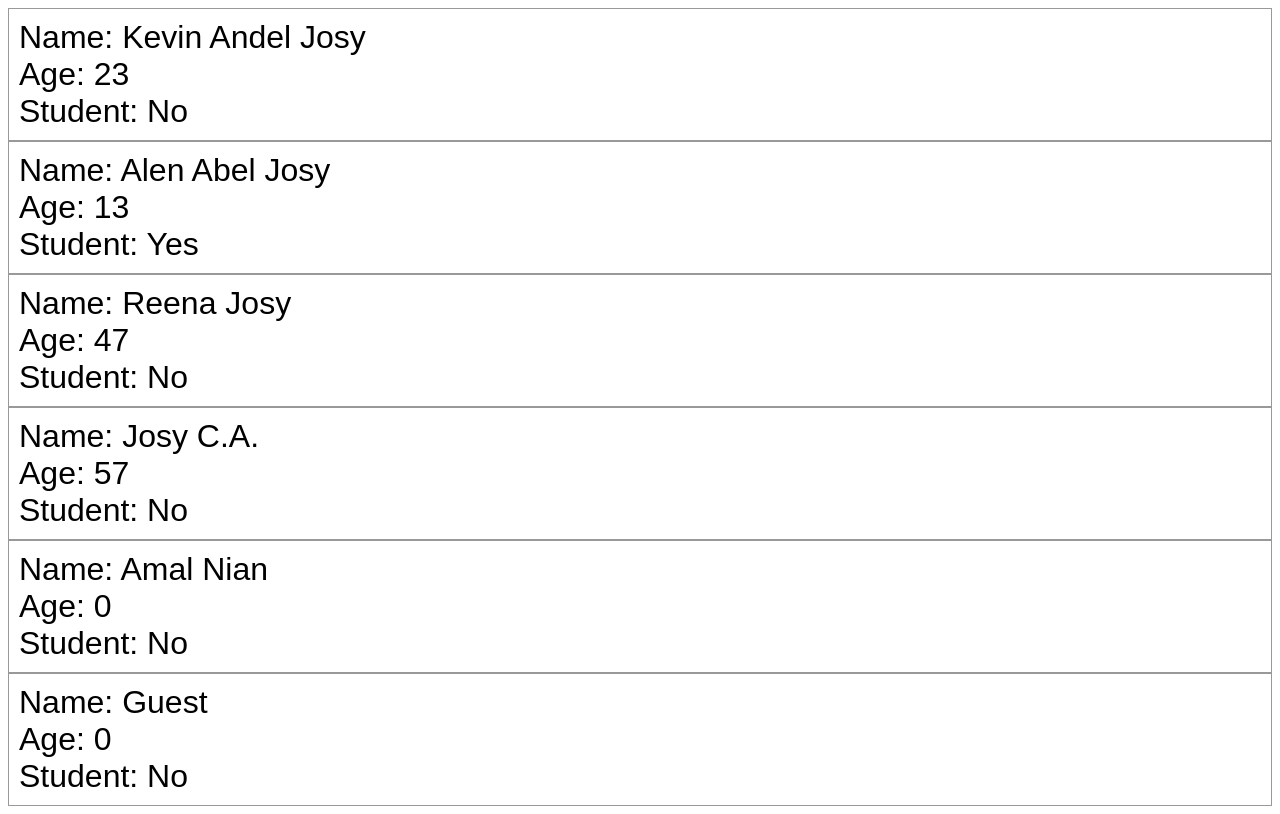
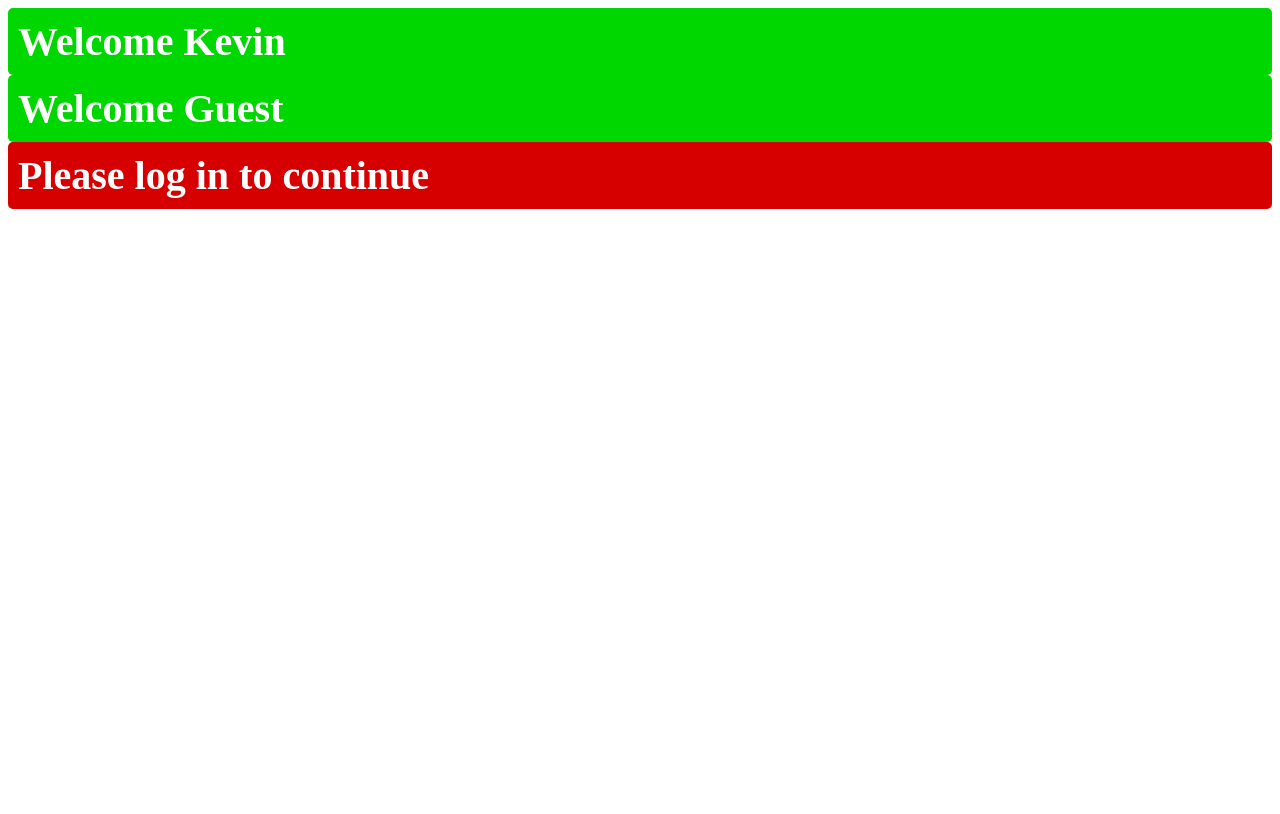
Before and after one commit to kevinandel/ReactBeginning, a React (Vite) app in the folder my-react-app/: page / in a window 1280 px wide. Built offline with nearby package versions, Linux system fonts and the light colour scheme.

Commit message:
Learned conditional rendering

```diff
--- a/my-react-app/src/App.jsx
+++ b/my-react-app/src/App.jsx
@@ -4,8 +4,24 @@
 import Card from "./Card.jsx";
 import Button from "./Button/Button.jsx";
 import Student from "./Student.jsx";
+import UserGreeting from "./UserGreeting.jsx";
 
 
+function App() {
+
+  return(
+    <>
+      <UserGreeting isLoggedIn={true} username="Kevin"/>
+      <UserGreeting isLoggedIn={true}/>
+      <UserGreeting/>
+    </>
+  );
+}
+
+export default App;
+
+
+/*
 function App() {
 
   return(
@@ -21,3 +37,5 @@
 }
 
 export default App;
+
+*/
--- /dev/null
+++ b/my-react-app/src/UserGreeting.jsx
@@ -0,0 +1,36 @@
+import PropTypes from 'prop-types';
+
+/*
+
+function UserGreeting(props) {
+
+  if(props.isLoggedIn) {
+    return <h2>Welcome {props.username}</h2>
+  }
+  return <h2>Please log in to continue</h2>
+}
+
+export default UserGreeting;
+
+*/
+
+
+function UserGreeting(props) {
+
+  const welcomeMessage = <h2 className="welcome-message">Welcome {props.username}</h2>
+  const loginPrompt = <h2 className="login-prompt">Please log in to continue</h2>
+
+  return(props.isLoggedIn ? welcomeMessage : loginPrompt);
+}
+
+UserGreeting.propTypes = {
+  isLoggedIn: PropTypes.bool,
+  username: PropTypes.string
+}
+
+UserGreeting.defaultProps = {
+  isLoggedIn: false,
+  username: "Guest"
+}
+
+export default UserGreeting;
--- a/my-react-app/src/index.css
+++ b/my-react-app/src/index.css
@@ -42,3 +42,24 @@
 .student p {
   margin: 0;
 }
+
+
+/* User Greeting */
+
+.welcome-message {
+  font-size: 2.5em;
+  background-color: hsl(120, 100%, 42%);
+  color: white;
+  padding: 10px;
+  border-radius: 5px;
+  margin: 0;
+}
+
+.login-prompt {
+  font-size: 2.5em;
+  background-color: hsl(0, 100%, 42%);
+  color: white;
+  padding: 10px;
+  border-radius: 5px;
+  margin: 0;
+}
```
